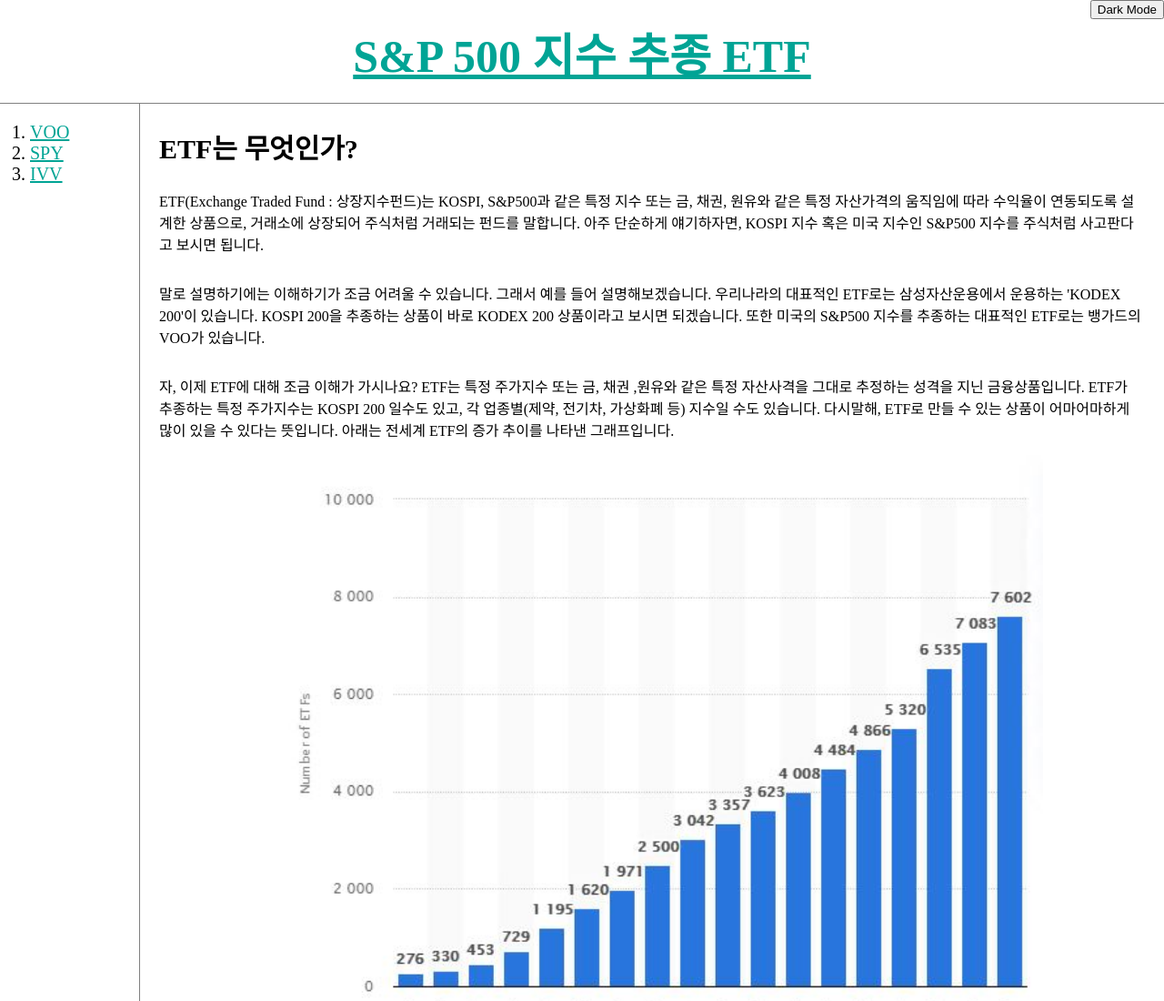
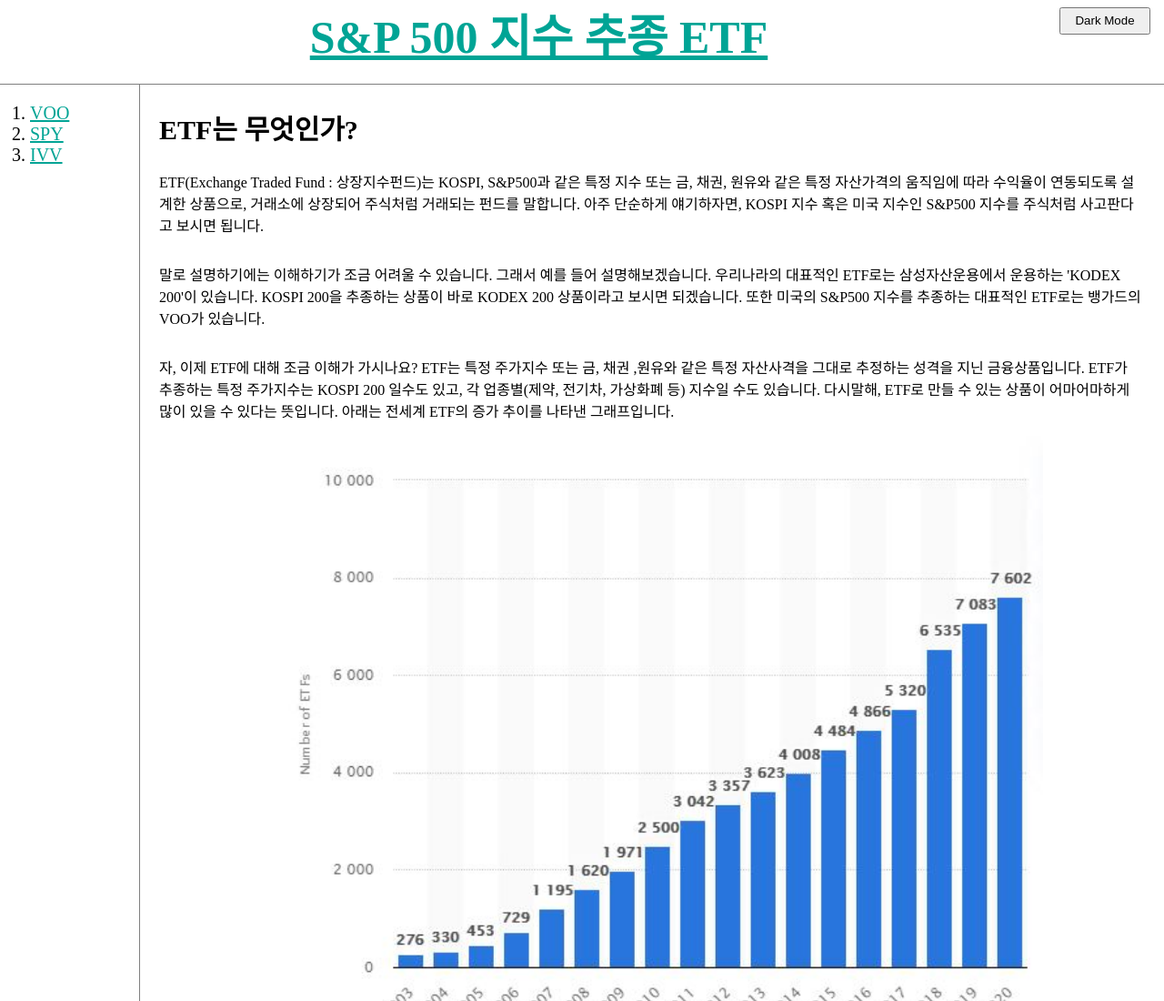
Before and after one commit to Jung-InSik/my-first-website, a plain HTML site: page index.html in a window 1280 px wide. Shown: the top 1100 px of the page at 91% size. Drawn offline with Linux system fonts and the light colour scheme.

Commit message:
button style

```diff
--- a/style.css
+++ b/style.css
@@ -5,12 +5,15 @@ body {
 .here {
   color: red;
 }
+
 li a {
-  color:#00a495;
+  color: #00a495;
 }
+
 h1 a {
-  color:#00a495;
+  color: #00a495;
 }
+
 .photo {
   display: block;
   margin-left: auto;
@@ -26,9 +29,18 @@ h1 {
   padding: 20px;
   padding-top: 0px;
 }
-
-.button{
-  text-align: right;
+input {
+  height: 30px;
+  width: 100px;
+}
+.button {
+  float: right;
+  height: 60px;
+  width: 100px;
+  display: inline-block;
+  border-radius: 50%;
+  font-size: 30px;
+  padding-right: 15px;
 }
 
 h2 {
```
